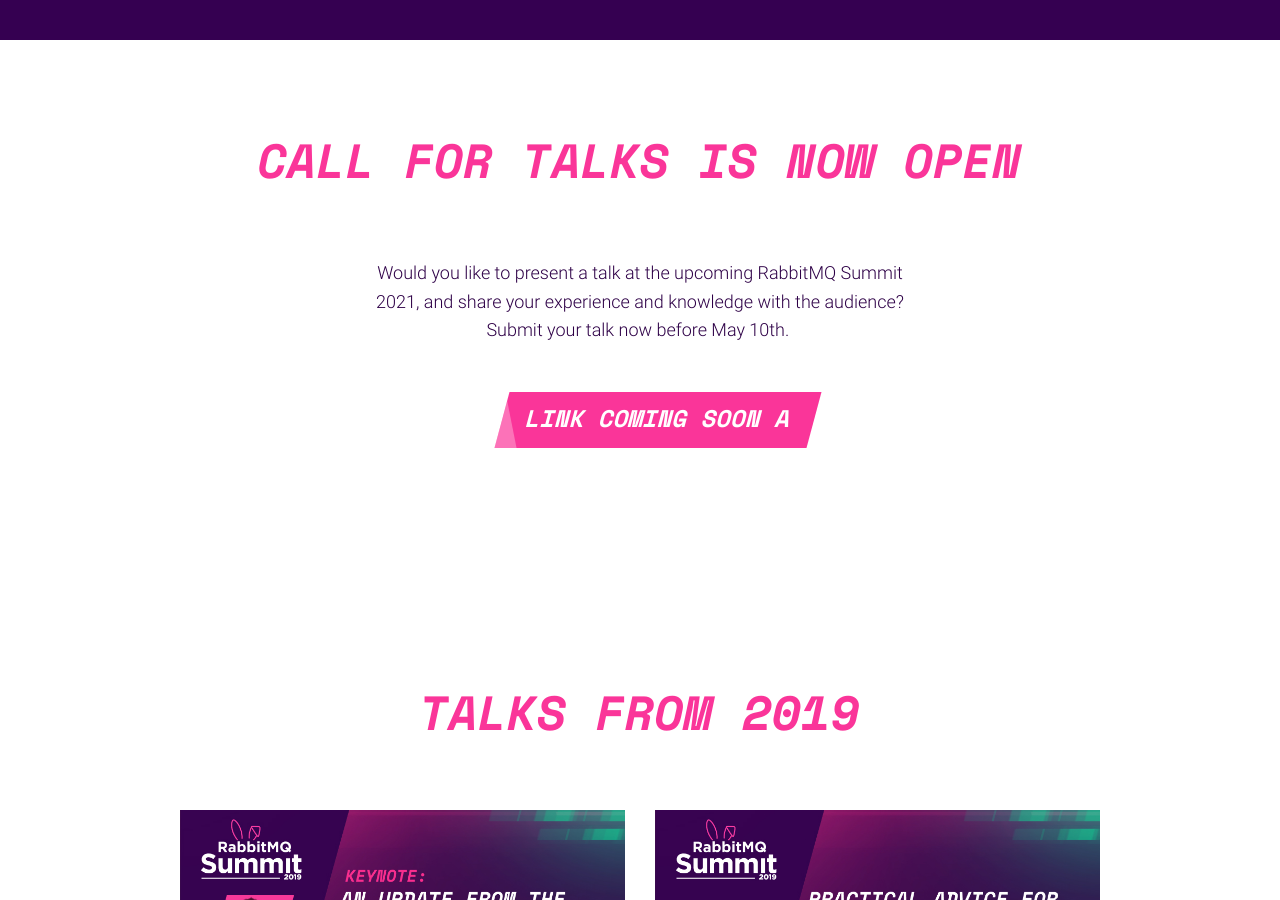
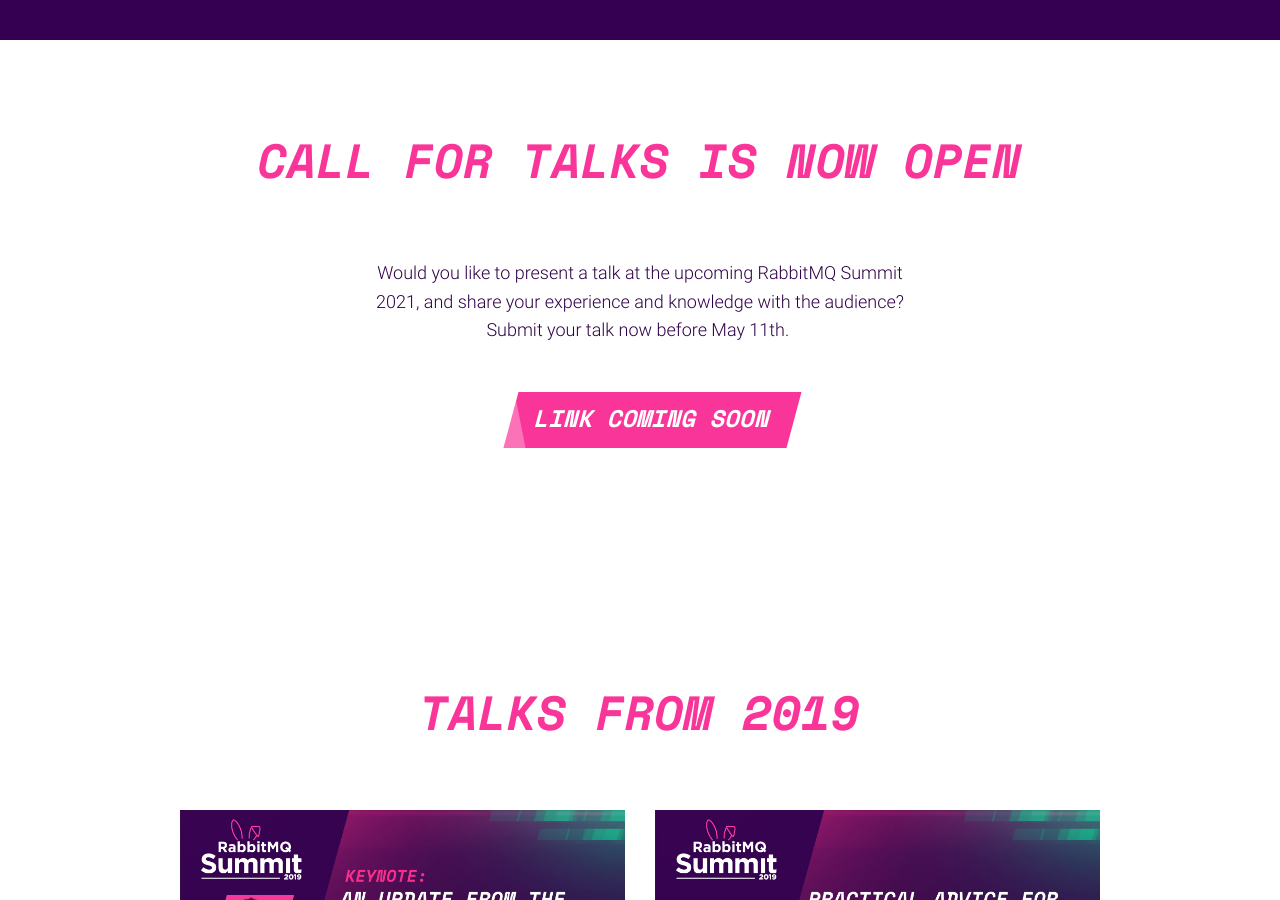
Before and after one commit to isabella232/rabbitmq-summit-1, a Jekyll site: the page built from index.html, in a window 1280 px wide and 900 px high, scrolled down 861 px. Built offline with Jekyll 4.4.1, drawn with Linux system fonts in a browser that asks for light colours; nearby versions of some CDN libraries; comment, search, counter and statistics services are not loaded.

Commit message:
Update index.html

```diff
--- a/index.html
+++ b/index.html
@@ -81,10 +81,10 @@ footer-logo: /img/logo-pink.png
       <div class="col-12 col-md-6 order-2 order-md-1">
         <div class="text text-sm text-success text-center">
           <p class="editable">
-            Would you like to present a talk at the upcoming RabbitMQ Summit 2021, and share your experience and knowledge with the audience? Submit your talk now before May 10th.&nbsp;
+            Would you like to present a talk at the upcoming RabbitMQ Summit 2021, and share your experience and knowledge with the audience? Submit your talk now before May 11th.&nbsp;
           </p>
           <label class="button-lines-wrap mt-4 text-center text-md-left mb-5 ml-4">
-            <a class="big-space-mono btn btn-primary text-uppercase" href="" target="_blank"> Link coming soon <span class="d-none d-sm-inline">a</span></a>
+            <a class="big-space-mono btn btn-primary text-uppercase" href="" target="_blank"> Link coming soon <span class="d-none d-sm-inline"></span></a>
           </label>
         </div>
       </div>
```
